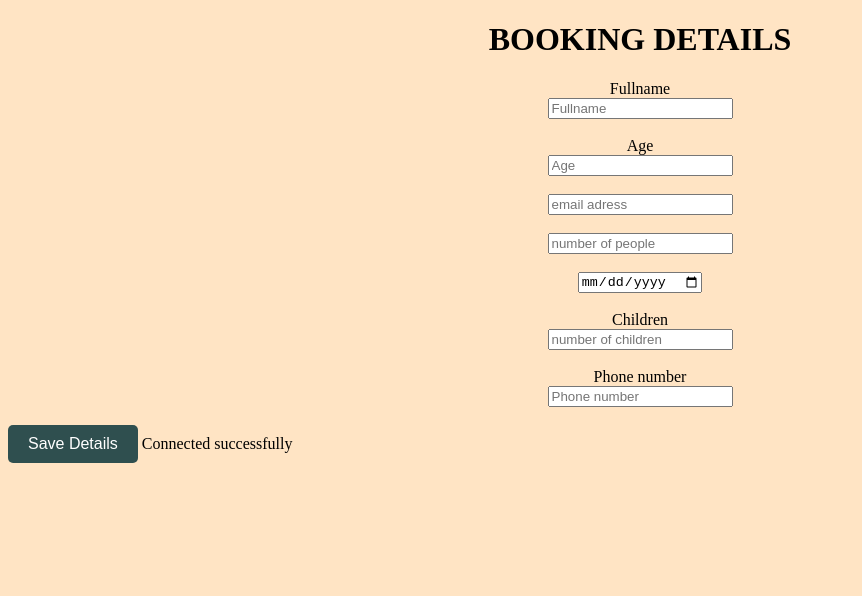
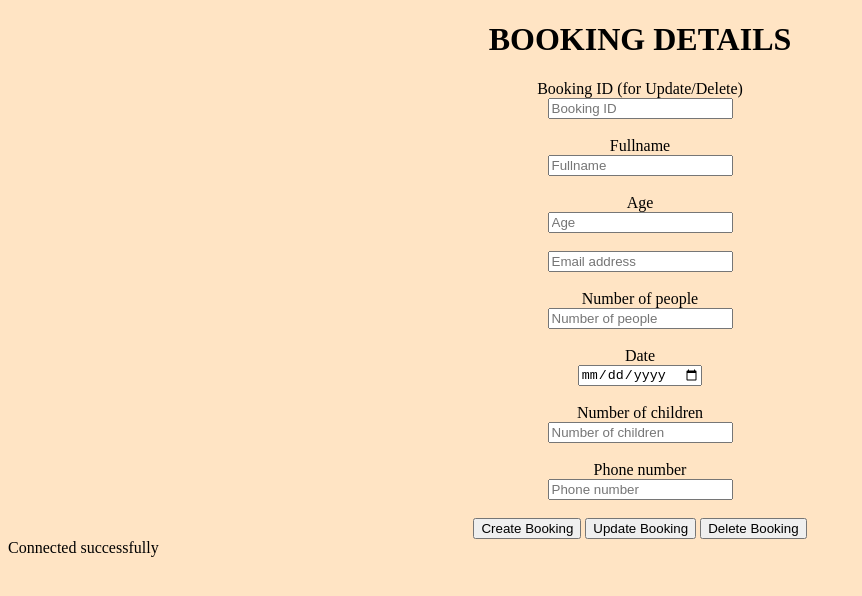
Before and after one commit to 167146/sprint-3-website, a PHP site: page /Booking.php in a window 1280 px wide. Shown: the top 596 px of the page, without its empty margins (0-862 px from the left). Run offline with PHP 8.4, Linux system fonts and the light colour scheme.

Commit message:
delete and update

```diff
--- a/Booking.php
+++ b/Booking.php
@@ -6,69 +6,105 @@
     <title>Booking</title>
 </head>
 <body style="background-color: bisque;">
-    <div align = "center">
-    <h1 align = "center"> BOOKING DETAILS </h1>
-    <label for="Fn">Fullname</label><br>
-        <input type="text"id="fn" placeholder="Fullname"><br><br>
+    <div align="center">
+        <h1 align="center">BOOKING DETAILS</h1>
+        <form method="POST" action="">
+            <label for="id">Booking ID (for Update/Delete)</label><br>
+            <input type="number" id="id" name="id" placeholder="Booking ID"><br><br>
 
-    </form><label for="Ag">Age</label><br>
-    <input type="number"id="Ag" placeholder="Age"><br><br>
+            <label for="fn">Fullname</label><br>
+            <input type="text" id="fn" name="fullname" placeholder="Fullname" required><br><br>
 
+            <label for="age">Age</label><br>
+            <input type="number" id="age" name="age" placeholder="Age" required><br><br>
 
-        <input type="text"id="email" placeholder="email adress"><br><br>
-        <input type="number"id="No of people" placeholder="number of people"><br><br>
-        <input type="date"id="date" placeholder="date"><br><br>
-        <label for="no">Children</label><br>
-        <input type="number"id="fn" placeholder="number of children"><br><br>
-        </form><label for="Phone no">Phone number</label><br>
-    <input type="phone"id="Phone" placeholder="Phone number"><br><br>
+            <input type="email" id="email" name="email" placeholder="Email address" required><br><br>
 
+            <label for="no_of_people">Number of people</label><br>
+            <input type="number" id="no_of_people" name="no_of_people" placeholder="Number of people" required><br><br>
+
+            <label for="date">Date</label><br>
+            <input type="date" id="date" name="date" required><br><br>
+
+            <label for="children">Number of children</label><br>
+            <input type="number" id="children" name="children" placeholder="Number of children" required><br><br>
+
+            <label for="phone">Phone number</label><br>
+            <input type="tel" id="phone" name="phone" placeholder="Phone number" required><br><br>
+
+            <input type="hidden" name="action" value="create">
+            <input type="submit" value="Create Booking">
+
+            <input type="hidden" name="action" value="update">
+            <input type="submit" value="Update Booking">
+
+            <input type="hidden" name="action" value="delete">
+            <input type="submit" value="Delete Booking">
+        </form>
     </div>
 
+    <?php
+    // Enable error reporting
+    ini_set('display_errors', 1);
+    ini_set('display_startup_errors', 1);
+    error_reporting(E_ALL);
 
+    include 'connection.php';
 
+    if ($_SERVER["REQUEST_METHOD"] == "POST") {
+        $action = $_POST['action'];
+        $id = isset($_POST['id']) ? $_POST['id'] : null;
+        $fullname = isset($_POST['fullname']) ? $_POST['fullname'] : null;
+        $age = isset($_POST['age']) ? $_POST['age'] : null;
+        $email = isset($_POST['email']) ? $_POST['email'] : null;
+        $no_of_people = isset($_POST['no_of_people']) ? $_POST['no_of_people'] : null;
+        $date = isset($_POST['date']) ? $_POST['date'] : null;
+        $children = isset($_POST['children']) ? $_POST['children'] : null;
+        $phone = isset($_POST['phone']) ? $_POST['phone'] : null;
 
-    <!DOCTYPE html>
-<html lang="en">
-<head>
-<meta charset="UTF-8">
-<meta name="viewport" content="width=device-width, initial-scale=1.0">
-<title>Save Details Button</title>
-<style>
-  .save-button {
-    padding: 10px 20px;
-    background-color: darkslategray;
-    color: white;
-    border: none;
-    cursor: pointer;
-    border-radius: 5px;
-    font-size: 16px;
-  }
-
-  .save-button:hover {
-    background-color: darkgrey;
-    color: #666;
-  }
-</style>
-</head>
-<body>
-  <button class="save-button" onclick="saveDetails()">Save Details</button>
-
-  <script>
-    function saveDetails() {
-      // Here you can add JavaScript code to handle saving details
-      // For example, you can use AJAX to send data to the server
-      alert('Details saved!'); // Example alert, replace with actual save logic
+        if ($action == "create") {
+            // Create a new booking
+            $stmt = $conn->prepare("INSERT INTO guest (guest_name, age, email, people, booking_date, children, phone) VALUES (?, ?, ?, ?, ?, ?, ?)");
+            if ($stmt === false) {
+                die("Error preparing the statement: " . $conn->error);
+            }
+            $stmt->bind_param("sisissi", $fullname, $age, $email, $no_of_people, $date, $children, $phone);
+            if ($stmt->execute()) {
+                echo "Booking successful!";
+            } else {
+                echo "Error: " . $stmt->error;
+            }
+            $stmt->close();
+        } elseif ($action == "update" && $id) {
+            // Update an existing booking
+            $stmt = $conn->prepare("UPDATE guest SET guest_name=?, age=?, email=?, people=?, booking_date=?, children=?, phone=? WHERE id=?");
+            if ($stmt === false) {
+                die("Error preparing the statement: " . $conn->error);
+            }
+            $stmt->bind_param("sisissii", $fullname, $age, $email, $no_of_people, $date, $children, $phone, $id);
+            if ($stmt->execute()) {
+                echo "Booking updated successfully!";
+            } else {
+                echo "Error: " . $stmt->error;
+            }
+            $stmt->close();
+        } elseif ($action == "delete" && $id) {
+            // Delete a booking
+            $stmt = $conn->prepare("DELETE FROM guest WHERE id=?");
+            if ($stmt === false) {
+                die("Error preparing the statement: " . $conn->error);
+            }
+            $stmt->bind_param("i", $id);
+            if ($stmt->execute()) {
+                echo "Booking deleted successfully!";
+            } else {
+                echo "Error: " . $stmt->error;
+            }
+            $stmt->close();
+        }
+        // Close the connection
+        $conn->close();
     }
-  </script>
-<?php
-include ("connection.php");
- ?>
-
+    ?>
 </body>
 </html>
-
-
-
-</body>
-</html>
```
